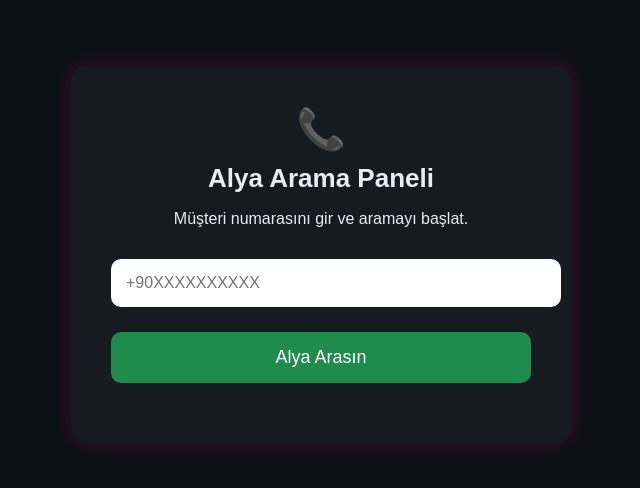
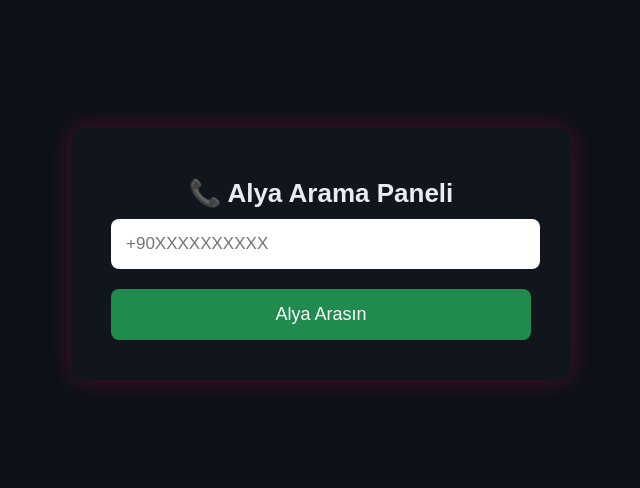
Before and after one commit to kanalieren/alya-call-system, a website: page public/panel.html in a window 1280 px wide. Shown: the part 146-634 px from the top of the page, without its empty margins (319-959 px from the left). Drawn offline with Linux system fonts and the light colour scheme.

Commit message:
Refactor HTML structure and styles in panel.html

```diff
--- a/public/panel.html
+++ b/public/panel.html
@@ -18,106 +18,100 @@
     }
 
     .panel {
-            background: #161b22;
+      background: #11161c;
       padding: 40px;
+      border-radius: 14px;
       width: 420px;
-            border-radius: 15px;
-            box-shadow: 0 0 20px rgba(255, 0, 128, 0.2);
       text-align: center;
+      box-shadow: 0 0 25px rgba(255, 0, 128, 0.25);
     }
 
-        h2 {
-            margin: 0 0 15px 0;
+    h1 {
       font-size: 26px;
-        }
-
-        .icon {
-            font-size: 40px;
-            color: #ff4fa3;
       margin-bottom: 10px;
+      margin-top: 10px;
     }
 
     input {
-            width: 100%;
+      width: 95%;
       padding: 15px;
-            border-radius: 10px;
+      border-radius: 8px;
       border: none;
-            margin-top: 15px;
-            font-size: 16px;
+      margin-bottom: 20px;
+      font-size: 17px;
     }
 
     button {
-            margin-top: 25px;
       width: 100%;
-            padding: 15px;
       background: #1f8b4c;
       color: white;
+      padding: 15px;
       border: none;
-            border-radius: 10px;
+      border-radius: 8px;
       font-size: 18px;
       cursor: pointer;
     }
 
     button:hover {
-            background: #27a85f;
+      background: #1aa34a;
     }
 
     .error {
-            margin-top: 20px;
-            color: #ff4f4f;
+      margin-top: 15px;
+      color: #ff4d4d;
+      font-size: 15px;
+    }
+
+    .success {
+      margin-top: 15px;
+      color: #4dff91;
       font-size: 15px;
     }
   </style>
 </head>
 
 <body>
+  <div class="panel">
+    <h1>📞 Alya Arama Paneli</h1>
 
-    <div class="panel">
-        <div class="icon">📞</div>
-        <h2>Alya Arama Paneli</h2>
+    <input id="phone" type="text" placeholder="+90XXXXXXXXXX" />
 
-        <p>Müşteri numarasını gir ve aramayı başlat.</p>
+    <button onclick="startCall()">Alya Arasın</button>
 
-        <input id="phone" placeholder="+90XXXXXXXXXX" />
-
-        <button onclick="callCustomer()">Alya Arasın</button>
-
-        <div id="result" class="error"></div>
+    <div id="result"></div>
   </div>
 
   <script>
-        async function callCustomer() {
+    async function startCall() {
       const phone = document.getElementById("phone").value.trim();
       const result = document.getElementById("result");
-            result.textContent = "";
+      result.innerHTML = "";
 
-            if (!phone.startsWith("+90") || phone.length < 12) {
-                result.textContent = "Lütfen geçerli bir telefon numarası girin.";
+      if (!phone.startsWith("+") || phone.length < 8) {
+        result.innerHTML = "<div class='error'>❌ Geçerli bir telefon numarası gir.</div>";
         return;
       }
 
+      result.innerHTML = "<div class='success'>⏳ Arama başlatılıyor...</div>";
+
       try {
-                const response = await fetch("/call-customer", {
+        const res = await fetch("/call-customer", {
           method: "POST",
           headers: { "Content-Type": "application/json" },
           body: JSON.stringify({ phone })
         });
 
-                const data = await response.json();
+        const data = await res.json();
 
         if (data.ok) {
-                    result.style.color = "#4fff4f";
-                    result.textContent = "Alya aramaya başladı! ☎️";
+          result.innerHTML = "<div class='success'>✔ Arama başarıyla başlatıldı!</div>";
         } else {
-                    result.style.color = "#ff4f4f";
-                    result.textContent = "Hata: " + JSON.stringify(data);
+          result.innerHTML = "<div class='error'>❌ Hata: " + JSON.stringify(data) + "</div>";
         }
-
       } catch (err) {
-                result.textContent = "❌ Sunucuya ulaşılamadı.\n" + err;
+        result.innerHTML = "<div class='error'>❌ Sunucuya ulaşılamadı.</div>";
       }
     }
   </script>
-
 </body>
 </html>
```
Lines whose indentation alone changed are shown as unchanged.
